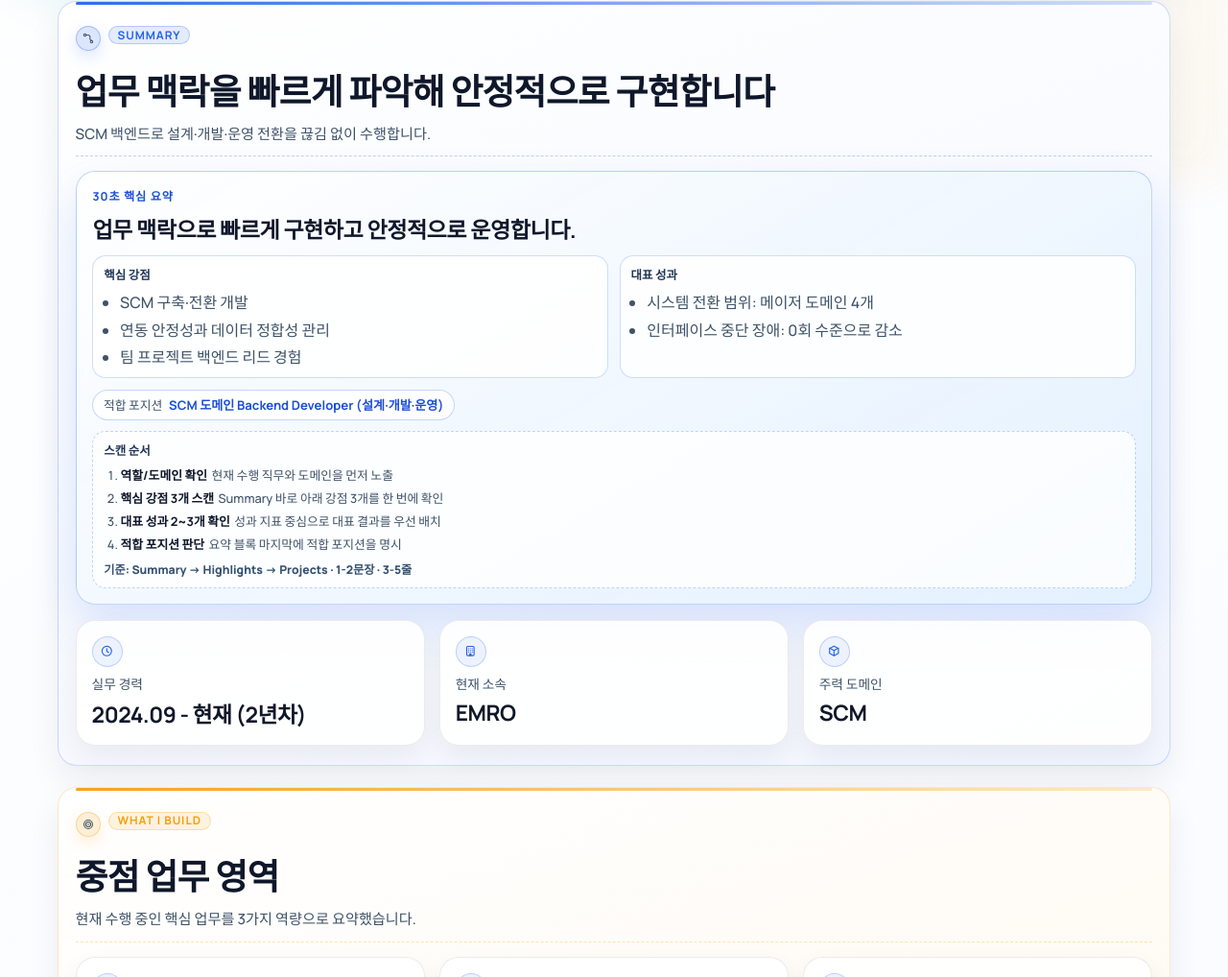
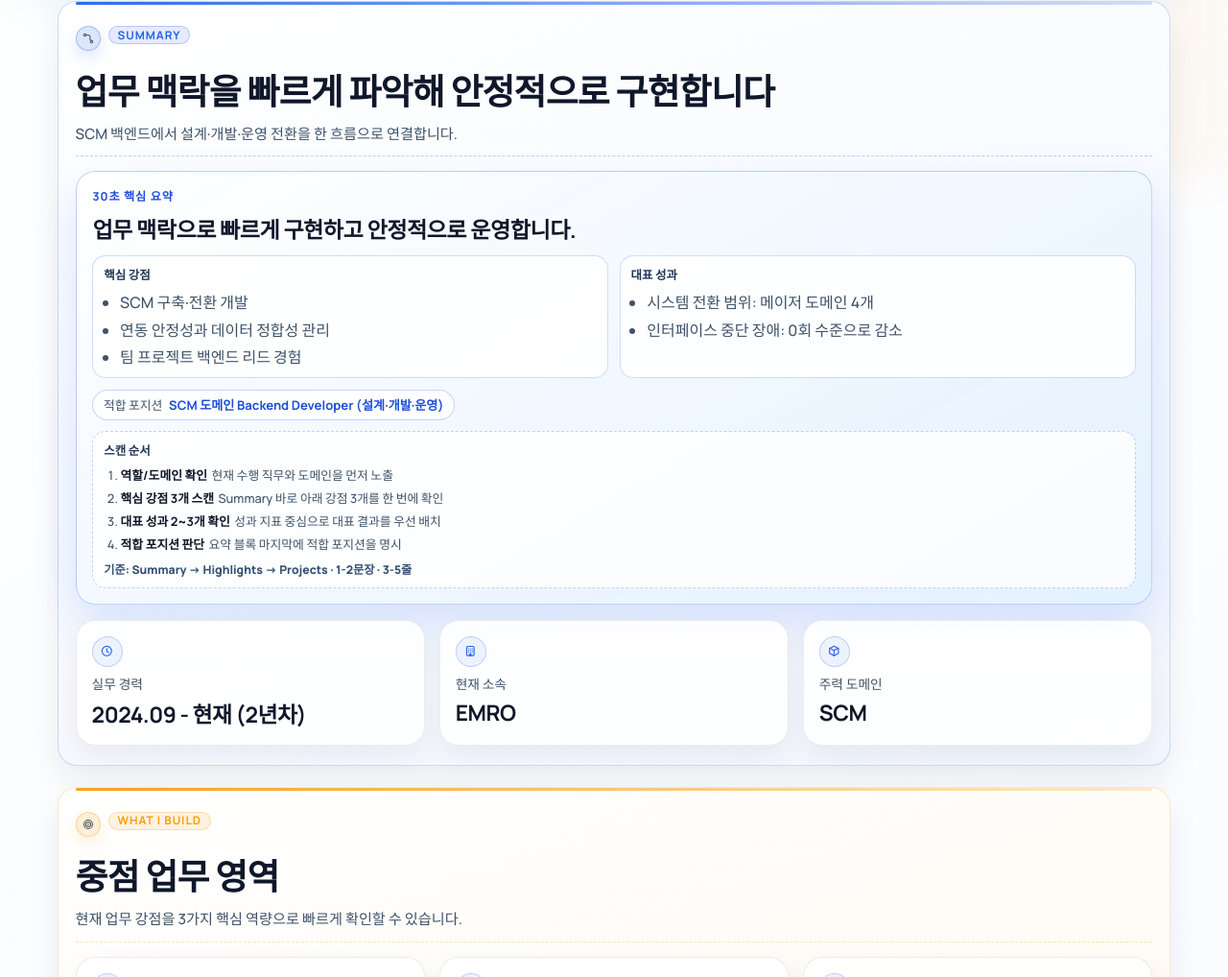
Before and after one commit to IanToo2/portfolio, a React (Vite) app: page / in a window 1280 px wide. Shown: the part 611-1629 px from the top of the page at 96% size. Built offline with nearby package versions, Linux system fonts and the light colour scheme.

Commit message:
chore(resume): compress summary and highlights subtitles

```diff
--- a/src/data/portfolioText.js
+++ b/src/data/portfolioText.js
@@ -7,7 +7,7 @@ export const TEXT = {
     panelSnapshot: "Profile Snapshot",
     summaryLabel: "Summary",
     summaryTitle: "업무 맥락을 빠르게 파악해 안정적으로 구현합니다",
-    summarySubtitle: "SCM 백엔드로 설계·개발·운영 전환을 끊김 없이 수행합니다.",
+    summarySubtitle: "SCM 백엔드에서 설계·개발·운영 전환을 한 흐름으로 연결합니다.",
     summaryQuickLabel: "30초 핵심 요약",
     summaryQuickStrengthsLabel: "핵심 강점",
     summaryQuickImpactLabel: "대표 성과",
@@ -17,7 +17,7 @@ export const TEXT = {
     summaryScanRuleLabel: "기준",
     highlightsLabel: "What I Build",
     highlightsTitle: "중점 업무 영역",
-    highlightsSubtitle: "현재 수행 중인 핵심 업무를 3가지 역량으로 요약했습니다.",
+    highlightsSubtitle: "현재 업무 강점을 3가지 핵심 역량으로 빠르게 확인할 수 있습니다.",
     projectsLabel: "Projects",
     projectsTitle: "프로젝트",
     projectsSubtitle: "대표 성과 중심으로 실무·팀 프로젝트를 빠르게 확인할 수 있습니다.",
@@ -96,7 +96,7 @@ export const TEXT = {
     panelSnapshot: "Profile Snapshot",
     summaryLabel: "Summary",
     summaryTitle: "I understand business context quickly and build reliable solutions.",
-    summarySubtitle: "I connect design, implementation, and operations handoff in SCM backend projects.",
+    summarySubtitle: "I connect design, implementation, and operations handoff in one SCM backend flow.",
     summaryQuickLabel: "30-second Snapshot",
     summaryQuickStrengthsLabel: "Core Strengths",
     summaryQuickImpactLabel: "Key Outcomes",
@@ -106,7 +106,7 @@ export const TEXT = {
     summaryScanRuleLabel: "Rules",
     highlightsLabel: "What I Build",
     highlightsTitle: "Focus Areas",
-    highlightsSubtitle: "Current work focus summarized into three practical strengths.",
+    highlightsSubtitle: "Scan my current work through three practical strengths.",
     projectsLabel: "Projects",
     projectsTitle: "Projects",
     projectsSubtitle: "Quickly scan featured outcomes, then work and team project details.",
```
